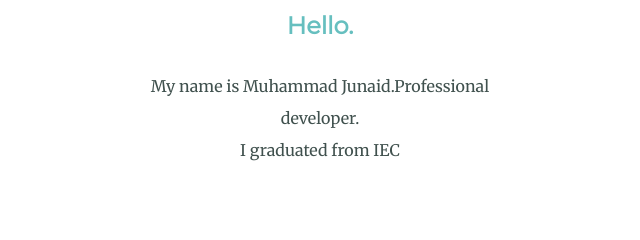
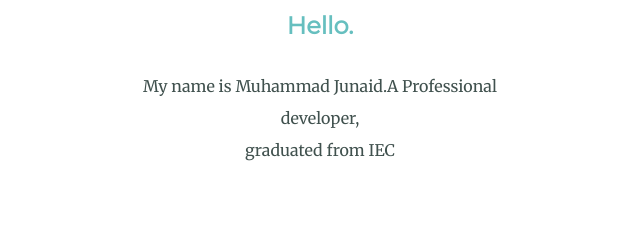
Before and after one commit to Astophile/My-First-Web-CV, a plain HTML site: page index.html in a window 1280 px wide. Shown: the part 830-1070 px from the top of the page, 320-960 px from the left. Drawn offline with Linux system fonts and the light colour scheme.

Commit message:
Update index.html

```diff
--- a/index.html
+++ b/index.html
@@ -25,7 +25,7 @@
         <div class="profile">
           <img src="avatar.png" alt="My Avatar">
           <h2>Hello.</h2>
-          <p class="intro">My name is Muhammad Junaid.Professional developer.<br>I graduated from IEC</p>
+          <p class="intro">My name is Muhammad Junaid.A Professional developer,<br>graduated from IEC</p>
         </div>
        <hr>
 
```
